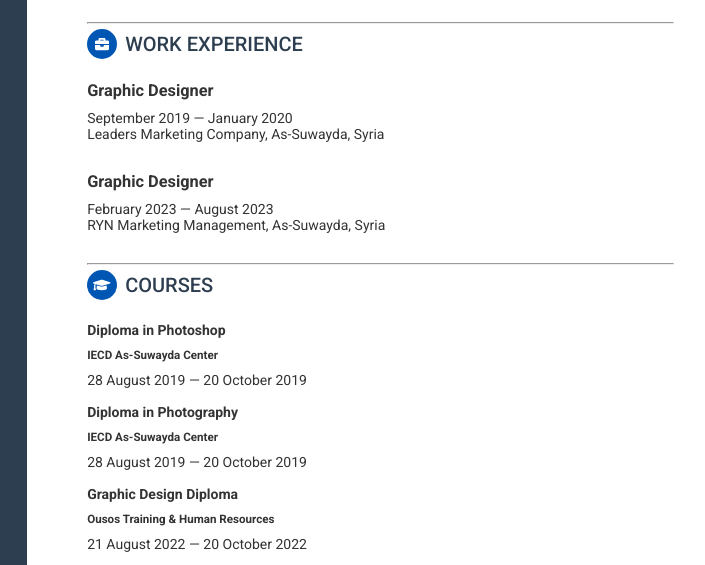
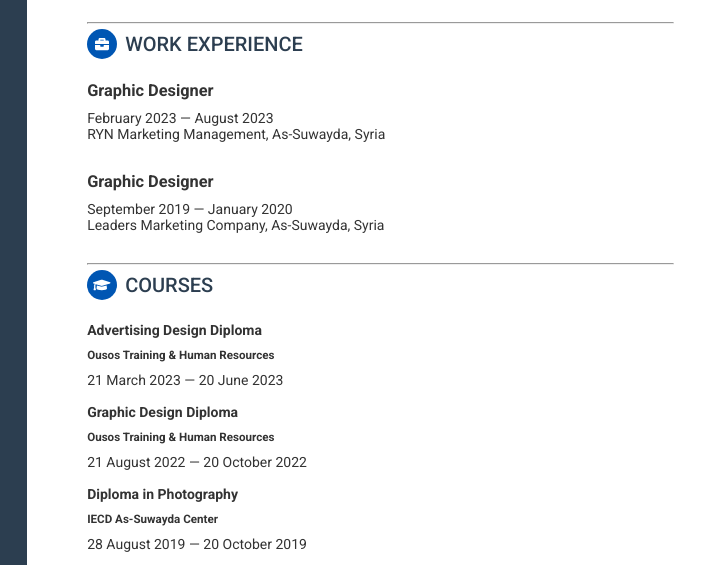
Before and after one commit to AkthamShakra/CV, a plain HTML site: page index.html in a window 1280 px wide. Shown: the part 221-786 px from the top of the page, 386-1091 px from the left. Drawn offline with nearby package versions, Linux system fonts and the light colour scheme.

Commit message:
Update index.html
Signed-off-by: AkthamShakra <akthamshakra@gmail.com>

```diff
--- a/index.html
+++ b/index.html
@@ -94,18 +94,18 @@
         <div class="meta">
           <div class="upper-row">
             <h3 class="job-title">Graphic Designer</h3>
-            <div class="time">September 2019 — January 2020</div>
+            <div class="time">February 2023 — August 2023</div>
           </div>
-          <div class="company">Leaders Marketing Company, As-Suwayda, Syria</div>
+          <div class="company">RYN Marketing Management, As-Suwayda, Syria</div>
         </div>
       </div>
       <div class="item">
         <div class="meta">
           <div class="upper-row">
             <h3 class="job-title">Graphic Designer</h3>
-            <div class="time">February 2023 — August 2023</div>
+            <div class="time">September 2019 — January 2020</div>
           </div>
-          <div class="company">RYN Marketing Management, As-Suwayda, Syria</div>
+          <div class="company">Leaders Marketing Company, As-Suwayda, Syria</div>
         </div>
       </div>
     </section>
@@ -113,15 +113,9 @@
     <section class="section courses-section">
       <h2 class="section-title"><span class="icon-holder"><i class="fas fa-graduation-cap"></i></span>Courses</h2>
         <div class="item">
-        <h4 class="course-title">Diploma in Photoshop</h4>
-        <h5 class="meta">IECD As-Suwayda Center</h5>
-        <div class="time">28 August 2019 — 20 October 2019</div>
-      </div>
-      <br>
-      <div class="item">
-        <h4 class="course-title">Diploma in Photography</h4>
-        <h5 class="meta">IECD As-Suwayda Center</h5>
-        <div class="time">28 August 2019 — 20 October 2019</div>
+        <h4 class="course-title">Advertising Design Diploma</h4>
+        <h5 class="meta">Ousos Training & Human Resources</h5>
+        <div class="time">21 March 2023 — 20 June 2023</div>
       </div>
       <br>
        <div class="item">
@@ -131,9 +125,9 @@
       </div>
       <br>
       <div class="item">
-        <h4 class="course-title">Advertising Design Diploma</h4>
-        <h5 class="meta">Ousos Training & Human Resources</h5>
-        <div class="time">21 March 2023 — 20 June 2023</div>
+        <h4 class="course-title">Diploma in Photography</h4>
+        <h5 class="meta">IECD As-Suwayda Center</h5>
+        <div class="time">28 August 2019 — 20 October 2019</div>
       </div>
     </section>
     <hr>
```
Lines whose indentation alone changed are shown as unchanged.
